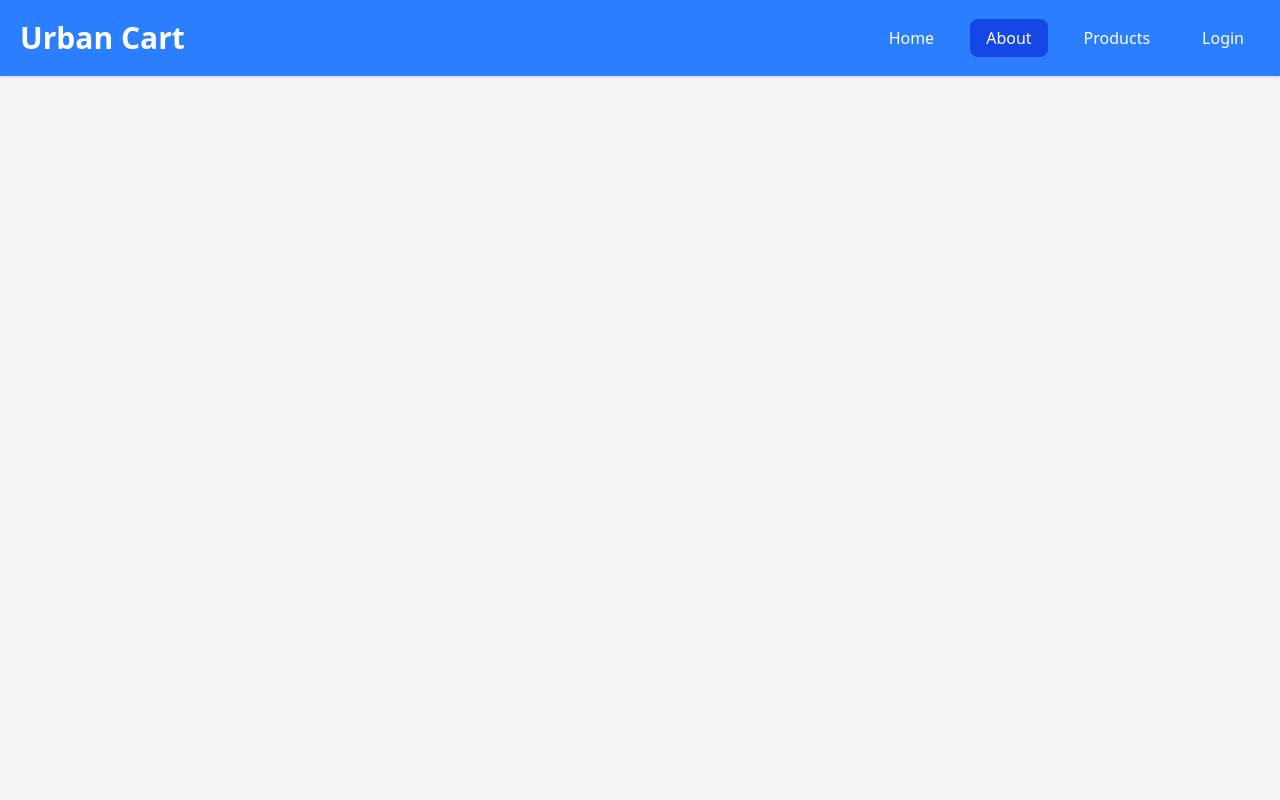
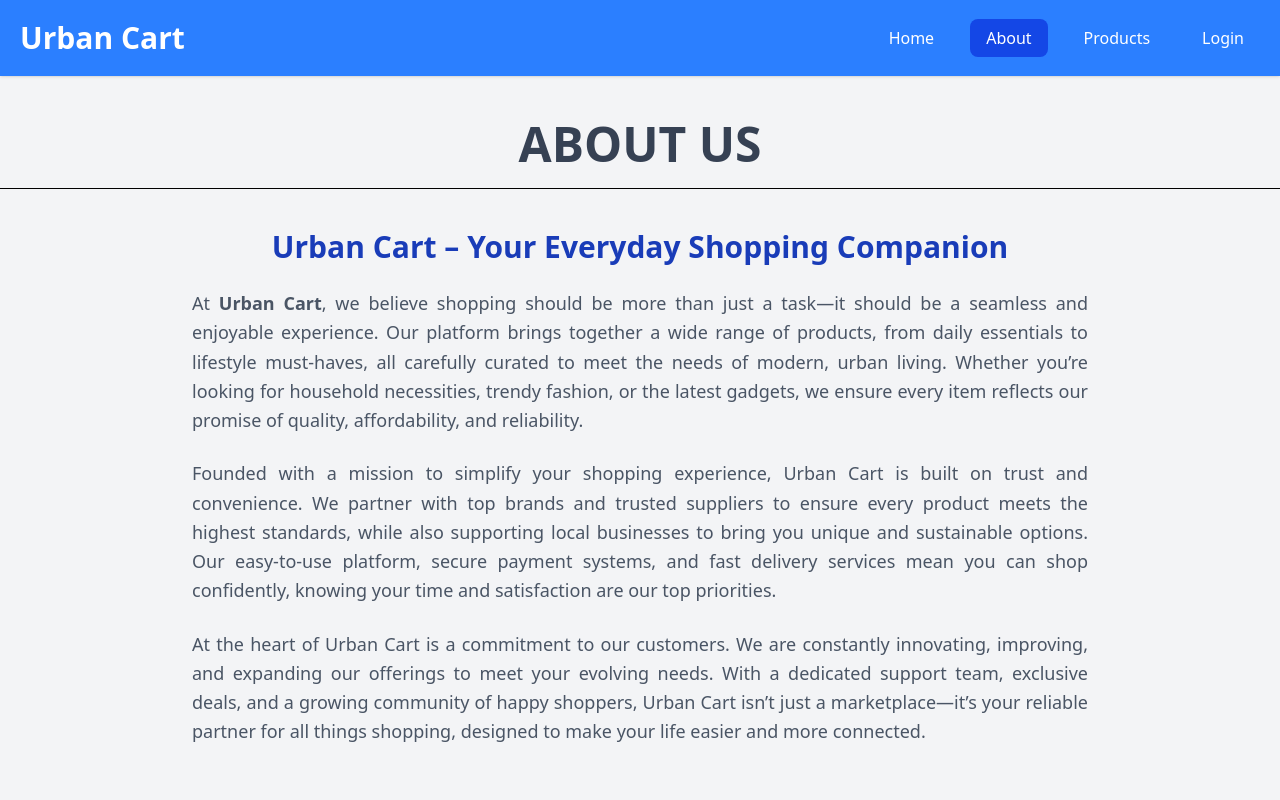
Before and after one commit to Rohit-Pakhre09/Product-Listing, a React (Vite) app: page /about in a window 1280 px wide. Shown: the top 800 px of the page. Built offline with nearby package versions, Linux system fonts and the light colour scheme.

Commit message:
Feat: About Page done.

```diff
--- a/src/Pages/About.jsx
+++ b/src/Pages/About.jsx
@@ -1,5 +1,54 @@
+import Footer from "../components/Footer";
+
 const About = () => {
-  return <div>About</div>;
+  return (
+    <main className="">
+      <section className="container mx-auto pt-30 pb-10">
+        <p className="font-bold text-center text-2xl sm:text-2xl md:text-4xl lg:text-5xl text-gray-700 uppercase">
+          About Us
+        </p>
+        <hr className="mt-5" />
+
+        <div className="mt-10 space-y-6 text-gray-600 text-base sm:text-lg leading-relaxed max-w-4xl mx-auto px-4 lg:px-0">
+          <h2 className="text-2xl sm:text-3xl font-bold text-center text-blue-800">
+            Urban Cart – Your Everyday Shopping Companion
+          </h2>
+
+          <p className="text-justify">
+            At <span className="font-semibold">Urban Cart</span>, we believe
+            shopping should be more than just a task—it should be a seamless and
+            enjoyable experience. Our platform brings together a wide range of
+            products, from daily essentials to lifestyle must-haves, all
+            carefully curated to meet the needs of modern, urban living. Whether
+            you’re looking for household necessities, trendy fashion, or the
+            latest gadgets, we ensure every item reflects our promise of
+            quality, affordability, and reliability.
+          </p>
+
+          <p className="text-justify">
+            Founded with a mission to simplify your shopping experience, Urban
+            Cart is built on trust and convenience. We partner with top brands
+            and trusted suppliers to ensure every product meets the highest
+            standards, while also supporting local businesses to bring you
+            unique and sustainable options. Our easy-to-use platform, secure
+            payment systems, and fast delivery services mean you can shop
+            confidently, knowing your time and satisfaction are our top
+            priorities.
+          </p>
+
+          <p className="text-justify">
+            At the heart of Urban Cart is a commitment to our customers. We are
+            constantly innovating, improving, and expanding our offerings to
+            meet your evolving needs. With a dedicated support team, exclusive
+            deals, and a growing community of happy shoppers, Urban Cart isn’t
+            just a marketplace—it’s your reliable partner for all things
+            shopping, designed to make your life easier and more connected.
+          </p>
+        </div>
+      </section>
+     <Footer />
+    </main>
+  );
 };
 
 export default About;
--- a/src/Pages/Home.jsx
+++ b/src/Pages/Home.jsx
@@ -27,7 +27,7 @@ const Home = () => {
             <img
               src="/src/assets/shopping-1.avif"
               alt="Urban Cart Shopping"
-              className="rounded-xl shadow-lg max-w-full h-auto object-cover md:max-w-sm"
+              className="rounded-xl shadow-lg max-w-full h-auto object-cover md:max-w-sm lg:max-w-xl"
             />
           </div>
         </section>
--- a/src/Pages/Products.jsx
+++ b/src/Pages/Products.jsx
@@ -1,5 +1,5 @@
 const Products = () => {
-  return <div>Products</div>;
+  return <div>\</div>;
 };
 
 export default Products;
```
